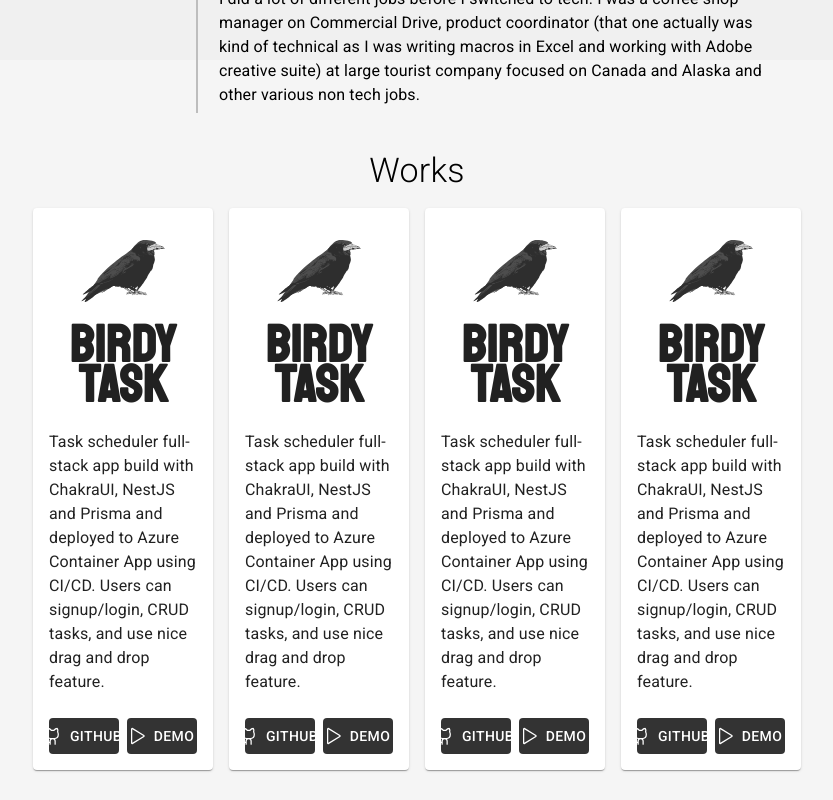
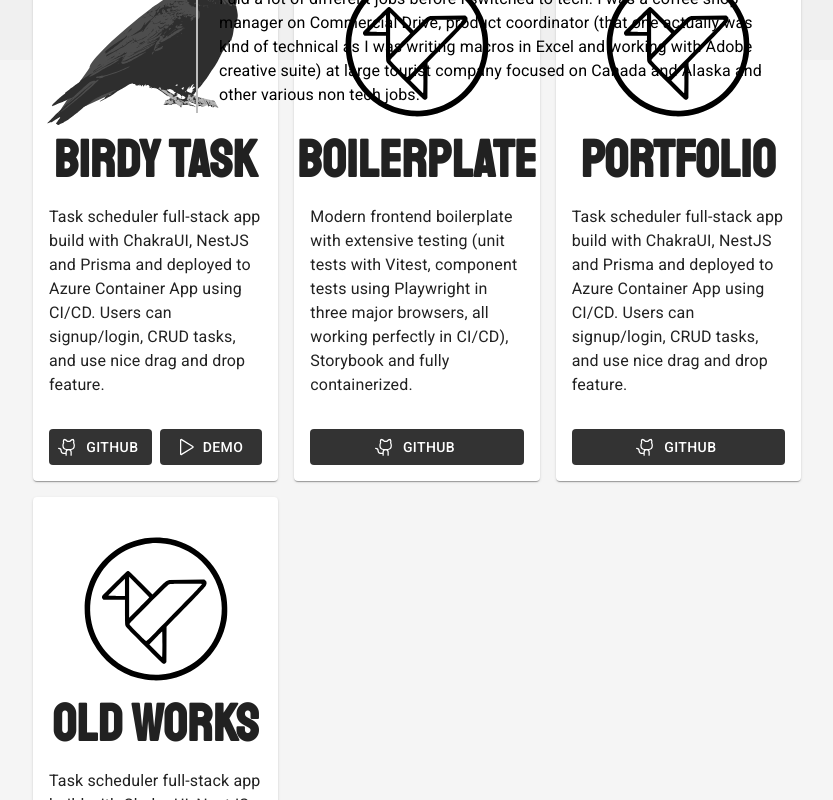
Before and after one commit to BirdyArt/about, a React (Vite) app in the folder portfolio/: page / in a window 1280 px wide. Shown: the part 1540-2340 px from the top of the page, without its empty margins (223-1056 px from the left). Built offline with nearby package versions, Linux system fonts and the light colour scheme.

Commit message:
feat: extracted common card component and added 3 more cards

```diff
--- a/portfolio/src/components/Works.tsx
+++ b/portfolio/src/components/Works.tsx
@@ -1,16 +1,42 @@
-import {
-  Box,
-  Button,
-  Card,
-  CardActions,
-  CardContent,
-  CardMedia,
-  Grid,
-  Typography,
-} from "@mui/material";
-import { GithubLogo, Play } from "@phosphor-icons/react";
+import { Box, Grid, Typography } from "@mui/material";
+import WorksCard from "./WorksCard";
 
 const Works = () => {
+  const works = [
+    {
+      title: "Birdy Task",
+      description:
+        "Task scheduler full-stack app build with ChakraUI, NestJS and Prisma and deployed to Azure Container App using CI/CD. Users can signup/login, CRUD tasks, and use nice drag and drop feature.",
+      image: "/logo.svg",
+      githubUrl: "https://github.com/BirdyArt/BirdyTask",
+      demoUrl: "https://birdy-task.azurewebsites.net/",
+    },
+    {
+      title: "Boilerplate",
+      description:
+        "Modern frontend boilerplate with extensive testing (unit tests with Vitest, component tests using Playwright in three major browsers, all working perfectly in CI/CD), Storybook and fully containerized.",
+      image: "/birdyart.svg",
+      githubUrl: "https://github.com/BirdyArt/template",
+      demoUrl: "",
+    },
+    {
+      title: "Portfolio",
+      description:
+        "Task scheduler full-stack app build with ChakraUI, NestJS and Prisma and deployed to Azure Container App using CI/CD. Users can signup/login, CRUD tasks, and use nice drag and drop feature.",
+      image: "/birdyart.svg",
+      githubUrl: "https://github.com/BirdyArt/about",
+      demoUrl: "",
+    },
+    {
+      title: "Old works",
+      description:
+        "Task scheduler full-stack app build with ChakraUI, NestJS and Prisma and deployed to Azure Container App using CI/CD. Users can signup/login, CRUD tasks, and use nice drag and drop feature.",
+      image: "/birdyart.svg",
+      githubUrl: "https://github.com/BirdyArt/portfolio",
+      demoUrl: "",
+    },
+  ];
+
   return (
     <Box
       height={window.innerHeight}
@@ -25,254 +51,17 @@
           Works
         </Typography>
         <Grid container spacing={2}>
-          <Grid item xs={12} md={6} lg={3}>
-            <Card>
-              <Box px={6} pt={4}>
-                <CardMedia
-                  component="img"
-                  image="/logo.svg"
-                  title="birdy task app"
-                />
-              </Box>
-              <CardContent>
-                <Typography
-                  fontFamily={"staatliches"}
-                  fontSize={52}
-                  lineHeight={"40px"}
-                  fontWeight={600}
-                  pt={1}
-                  pb={2}
-                  textAlign={"center"}
-                >
-                  BIRDY TASK
-                </Typography>
-                <Typography variant="body1" mt={1}>
-                  Task scheduler full-stack app build with ChakraUI, NestJS and
-                  Prisma and deployed to Azure Container App using CI/CD. Users
-                  can signup/login, CRUD tasks, and use nice drag and drop
-                  feature.
-                </Typography>
-              </CardContent>
-              <CardActions sx={{ marginBottom: 1, marginX: 1 }}>
-                <Button
-                  fullWidth
-                  startIcon={<GithubLogo />}
-                  href="https://github.com/BirdyArt/BirdyTask"
-                  target="_blank"
-                  sx={{
-                    color: "white",
-                    bgcolor: "#333",
-                    "&:hover": {
-                      backgroundColor: "text.secondary",
-                    },
-                  }}
-                >
-                  Github
-                </Button>
-                <Button
-                  fullWidth
-                  startIcon={<Play />}
-                  href="https://birdy-task.azurewebsites.net/"
-                  target="_blank"
-                  sx={{
-                    color: "white",
-                    bgcolor: "#333",
-                    "&:hover": {
-                      backgroundColor: "text.secondary",
-                    },
-                  }}
-                >
-                  Demo
-                </Button>
-              </CardActions>
-            </Card>
-          </Grid>
-          <Grid item xs={12} md={6} lg={3}>
-            <Card>
-              <Box px={6} pt={4}>
-                <CardMedia
-                  component="img"
-                  image="/logo.svg"
-                  title="birdy task app"
-                />
-              </Box>
-              <CardContent>
-                <Typography
-                  fontFamily={"staatliches"}
-                  fontSize={52}
-                  lineHeight={"40px"}
-                  fontWeight={600}
-                  pt={1}
-                  pb={2}
-                  textAlign={"center"}
-                >
-                  BIRDY TASK
-                </Typography>
-                <Typography variant="body1" mt={1}>
-                  Task scheduler full-stack app build with ChakraUI, NestJS and
-                  Prisma and deployed to Azure Container App using CI/CD. Users
-                  can signup/login, CRUD tasks, and use nice drag and drop
-                  feature.
-                </Typography>
-              </CardContent>
-              <CardActions sx={{ marginBottom: 1, marginX: 1 }}>
-                <Button
-                  fullWidth
-                  startIcon={<GithubLogo />}
-                  href="https://github.com/BirdyArt/BirdyTask"
-                  target="_blank"
-                  sx={{
-                    color: "white",
-                    bgcolor: "#333",
-                    "&:hover": {
-                      backgroundColor: "text.secondary",
-                    },
-                  }}
-                >
-                  Github
-                </Button>
-                <Button
-                  fullWidth
-                  startIcon={<Play />}
-                  href="https://birdy-task.azurewebsites.net/"
-                  target="_blank"
-                  sx={{
-                    color: "white",
-                    bgcolor: "#333",
-                    "&:hover": {
-                      backgroundColor: "text.secondary",
-                    },
-                  }}
-                >
-                  Demo
-                </Button>
-              </CardActions>
-            </Card>
-          </Grid>
-          <Grid item xs={12} md={6} lg={3}>
-            <Card>
-              <Box px={6} pt={4}>
-                <CardMedia
-                  component="img"
-                  image="/logo.svg"
-                  title="birdy task app"
-                />
-              </Box>
-              <CardContent>
-                <Typography
-                  fontFamily={"staatliches"}
-                  fontSize={52}
-                  lineHeight={"40px"}
-                  fontWeight={600}
-                  pt={1}
-                  pb={2}
-                  textAlign={"center"}
-                >
-                  BIRDY TASK
-                </Typography>
-                <Typography variant="body1" mt={1}>
-                  Task scheduler full-stack app build with ChakraUI, NestJS and
-                  Prisma and deployed to Azure Container App using CI/CD. Users
-                  can signup/login, CRUD tasks, and use nice drag and drop
-                  feature.
-                </Typography>
-              </CardContent>
-              <CardActions sx={{ marginBottom: 1, marginX: 1 }}>
-                <Button
-                  fullWidth
-                  startIcon={<GithubLogo />}
-                  href="https://github.com/BirdyArt/BirdyTask"
-                  target="_blank"
-                  sx={{
-                    color: "white",
-                    bgcolor: "#333",
-                    "&:hover": {
-                      backgroundColor: "text.secondary",
-                    },
-                  }}
-                >
-                  Github
-                </Button>
-                <Button
-                  fullWidth
-                  startIcon={<Play />}
-                  href="https://birdy-task.azurewebsites.net/"
-                  target="_blank"
-                  sx={{
-                    color: "white",
-                    bgcolor: "#333",
-                    "&:hover": {
-                      backgroundColor: "text.secondary",
-                    },
-                  }}
-                >
-                  Demo
-                </Button>
-              </CardActions>
-            </Card>
-          </Grid>
-          <Grid item xs={12} md={6} lg={3}>
-            <Card>
-              <Box px={6} pt={4}>
-                <CardMedia
-                  component="img"
-                  image="/logo.svg"
-                  title="birdy task app"
-                />
-              </Box>
-              <CardContent>
-                <Typography
-                  fontFamily={"staatliches"}
-                  fontSize={52}
-                  lineHeight={"40px"}
-                  fontWeight={600}
-                  pt={1}
-                  pb={2}
-                  textAlign={"center"}
-                >
-                  BIRDY TASK
-                </Typography>
-                <Typography variant="body1" mt={1}>
-                  Task scheduler full-stack app build with ChakraUI, NestJS and
-                  Prisma and deployed to Azure Container App using CI/CD. Users
-                  can signup/login, CRUD tasks, and use nice drag and drop
-                  feature.
-                </Typography>
-              </CardContent>
-              <CardActions sx={{ marginBottom: 1, marginX: 1 }}>
-                <Button
-                  fullWidth
-                  startIcon={<GithubLogo />}
-                  href="https://github.com/BirdyArt/BirdyTask"
-                  target="_blank"
-                  sx={{
-                    color: "white",
-                    bgcolor: "#333",
-                    "&:hover": {
-                      backgroundColor: "text.secondary",
-                    },
-                  }}
-                >
-                  Github
-                </Button>
-                <Button
-                  fullWidth
-                  startIcon={<Play />}
-                  href="https://birdy-task.azurewebsites.net/"
-                  target="_blank"
-                  sx={{
-                    color: "white",
-                    bgcolor: "#333",
-                    "&:hover": {
-                      backgroundColor: "text.secondary",
-                    },
-                  }}
-                >
-                  Demo
-                </Button>
-              </CardActions>
-            </Card>
-          </Grid>
+          {works.map((work) => (
+            <Grid item xs={12} md={6} lg={4} xl={3}>
+              <WorksCard
+                title={work.title}
+                description={work.description}
+                image={work.image}
+                githubUrl={work.githubUrl}
+                demoUrl={work.demoUrl}
+              />
+            </Grid>
+          ))}
         </Grid>
       </Box>
     </Box>
--- /dev/null
+++ b/portfolio/src/components/WorksCard.tsx
@@ -0,0 +1,105 @@
+import {
+  Box,
+  Button,
+  Card,
+  CardActions,
+  CardContent,
+  CardMedia,
+  Typography,
+} from "@mui/material";
+import { GithubLogo, Play } from "@phosphor-icons/react";
+
+type WorksCardProps = {
+  title: string;
+  description: string;
+  image: string;
+  githubUrl: string;
+  demoUrl: string;
+};
+
+const WorksCard = ({
+  title,
+  description,
+  image,
+  githubUrl,
+  demoUrl,
+}: WorksCardProps) => {
+  return (
+    <Card
+      sx={{
+        height: "100%",
+        display: "flex",
+        flexDirection: "column",
+        justifyContent: "space-between",
+      }}
+    >
+      <Box
+        pt={4}
+        display="flex"
+        alignItems={"center"}
+        justifyContent={"center"}
+        flexDirection={"column"}
+      >
+        <CardMedia
+          sx={{ maxHeight: 160, objectFit: "contain" }}
+          component="img"
+          image={image}
+          title="birdy task app"
+        />
+        <Typography
+          fontFamily={"staatliches"}
+          fontSize={52}
+          lineHeight={"40px"}
+          fontWeight={600}
+          pt={2}
+          textAlign={"center"}
+        >
+          {title}
+        </Typography>
+        <CardContent>
+          <Typography variant="body1" mt={1}>
+            {description}
+          </Typography>
+        </CardContent>
+      </Box>
+      <CardActions sx={{ marginBottom: 1, marginX: 1 }}>
+        {githubUrl ? (
+          <Button
+            fullWidth
+            startIcon={<GithubLogo />}
+            href={githubUrl}
+            target="_blank"
+            sx={{
+              color: "white",
+              bgcolor: "#333",
+              "&:hover": {
+                backgroundColor: "text.secondary",
+              },
+            }}
+          >
+            Github
+          </Button>
+        ) : null}
+        {demoUrl ? (
+          <Button
+            fullWidth
+            startIcon={<Play />}
+            href={demoUrl}
+            target="_blank"
+            sx={{
+              color: "white",
+              bgcolor: "#333",
+              "&:hover": {
+                backgroundColor: "text.secondary",
+              },
+            }}
+          >
+            Demo
+          </Button>
+        ) : null}
+      </CardActions>
+    </Card>
+  );
+};
+
+export default WorksCard;
```
Also changed, not shown: portfolio/public/birdyart.svg (added).
